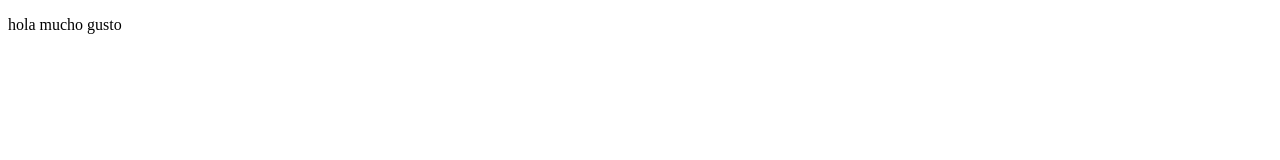
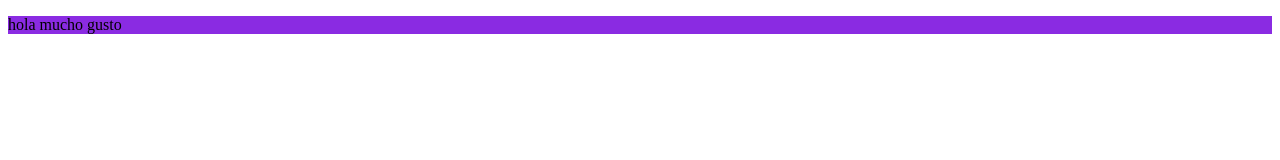
Before and after one commit to MiguelfFNC/PRUEBA, a website: page html.html in a window 1280 px wide. Drawn offline with Linux system fonts and the light colour scheme.

Commit message:
color morado

```diff
--- a/style.css
+++ b/style.css
@@ -1,3 +1,3 @@
 p{
-    background-color: morado;
+    background-color: blueviolet;
 }
```
